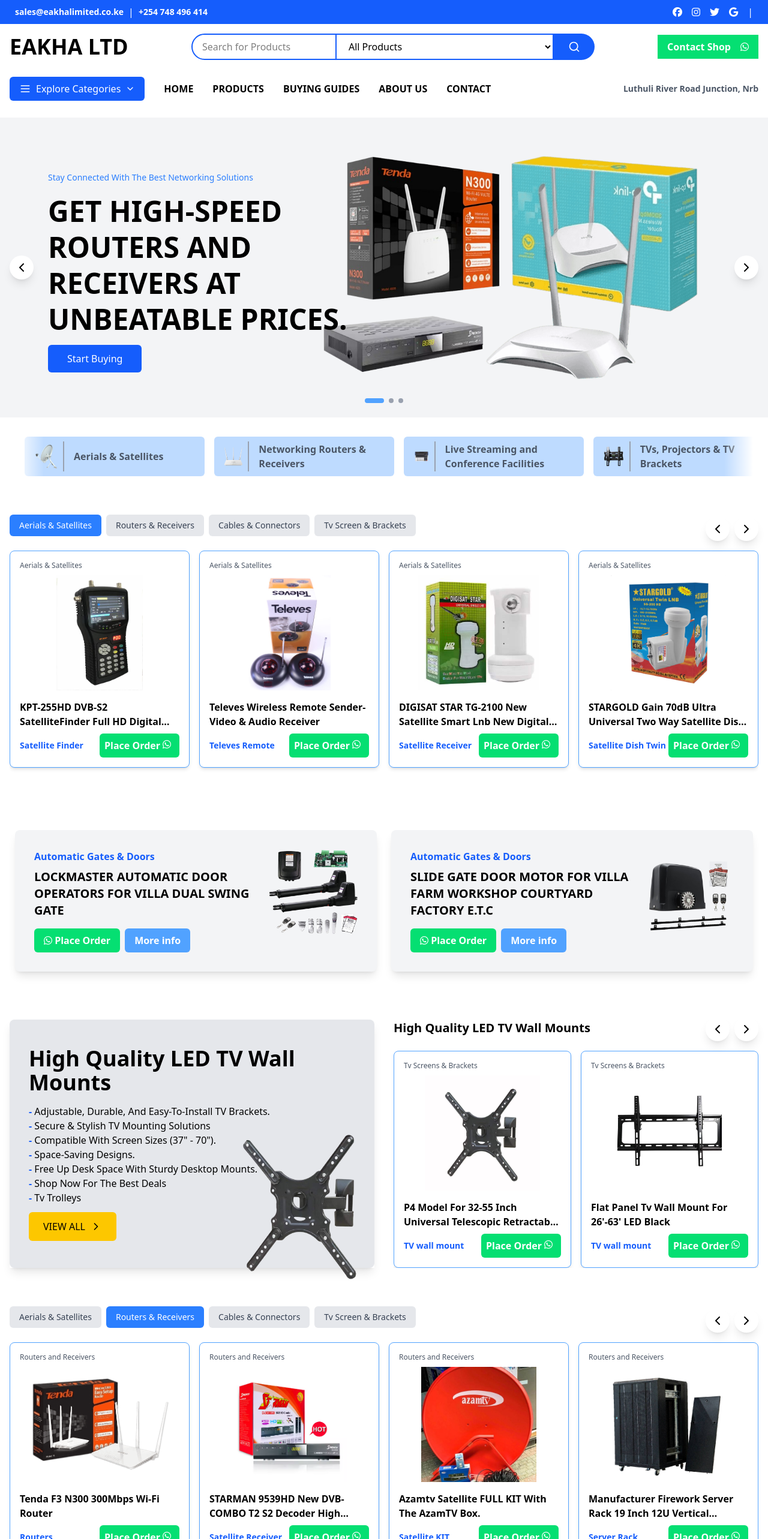
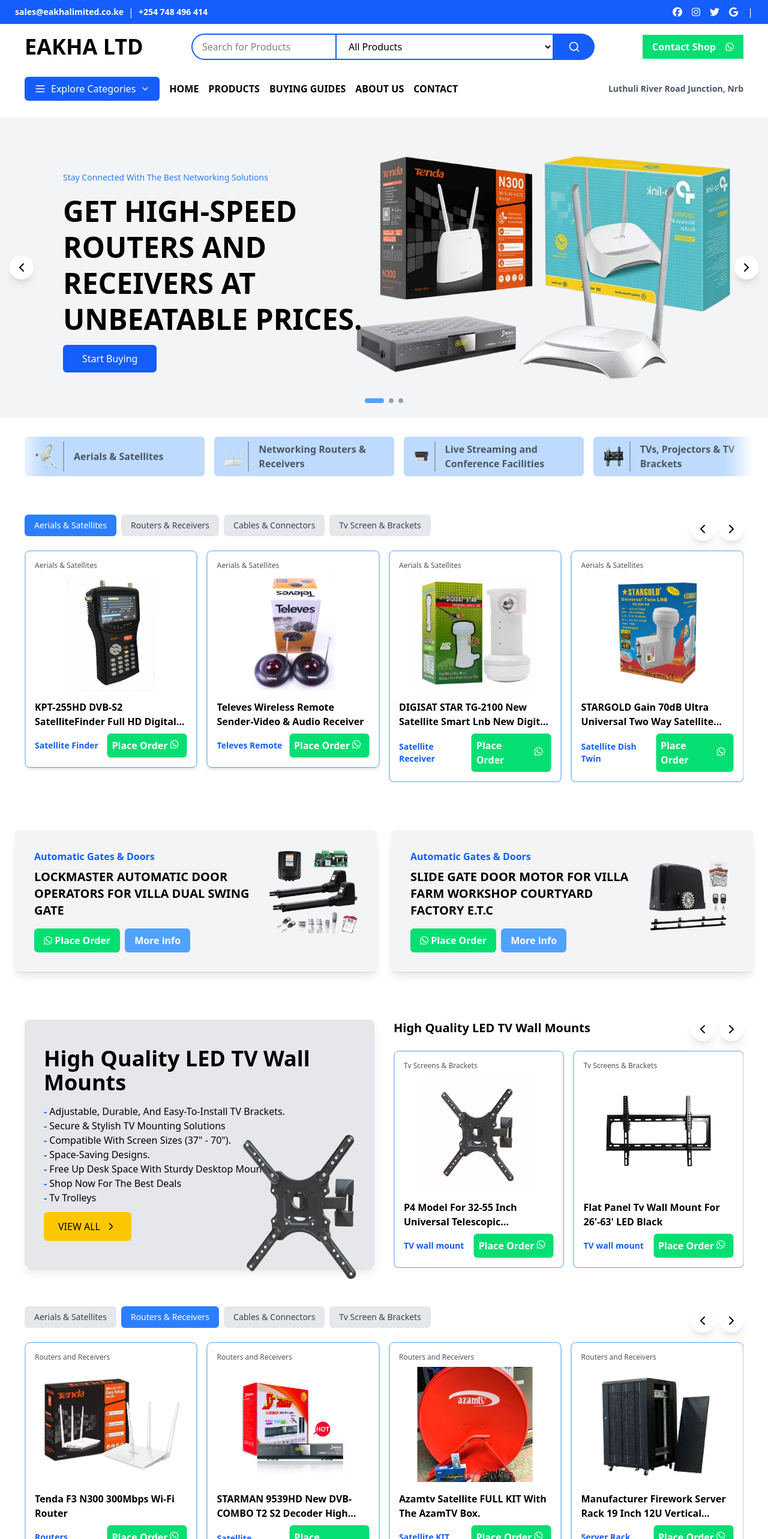
Before and after one commit to Binary-Bros-KE/Alfa-Sounds-Electronics, a React (Vite) app: page / in a window 1280 px wide. Shown: the top 2566 px of the page at 60% size. Built offline with nearby package versions, Linux system fonts and the light colour scheme.

Commit message:
Responsive

```diff
--- a/src/components/categoriesSlider/CategoriesSlider.jsx
+++ b/src/components/categoriesSlider/CategoriesSlider.jsx
@@ -29,7 +29,7 @@
         {
             title: "TVs, Projectors & TV Brackets",
             image: "/categories/brackets.png",
-            href: "/products/tvs-projectors-and-tv-brackets",
+            href: "/products/tv-screens-and-brackets",
             id: 4
         },
         {
@@ -47,13 +47,13 @@
         {
             title: "Cables & Connectors",
             image: "/categories/cables.png",
-            href: "/products/aerials-and-satellites",
+            href: "/products/cables-and-connectors",
             id: 7
         },
         {
             title: "Automatic Gates and Doors",
             image: "/categories/gates.png",
-            href: "/products/aerials-and-satellites",
+            href: "/products/automatic-gates-and-doors",
             id: 8
         }
     ]
--- a/src/components/footer/Footer.jsx
+++ b/src/components/footer/Footer.jsx
@@ -74,7 +74,7 @@
   }
 
   return (
-    <footer className="bg-white">
+    <footer className="bg-white eakha-container">
       {/* Features Section */}
       <div className="mx-auto px-4 py-5">
         <div className="grid grid-cols-1 md:grid-cols-2 lg:grid-cols-4 gap-8">
--- a/src/components/heroSlider/HeroSlider.jsx
+++ b/src/components/heroSlider/HeroSlider.jsx
@@ -50,7 +50,7 @@
   return (
     <div className="relative h-[500px] w-full overflow-hidden">
       {/* Background Pattern */}
-      <div className="absolute inset-0 bg-[linear-gradient(45deg,transparent_25%,rgba(0,0,0,0.02)_25%,rgba(0,0,0,0.02)_50%,transparent_50%,transparent_75%,rgba(0,0,0,0.02)_75%)] bg-[length:20px_20px]" />
+      <div className={`absolute inset-0 ${slides[currentSlide].bgColor}`} />
       <AnimatePresence mode="wait">
         <motion.div
           key={currentSlide}
@@ -58,7 +58,7 @@
           animate={{ opacity: 1, x: 0 }}
           exit={{ opacity: 0, x: -100 }}
           transition={{ duration: 0.5 }}
-          className={`relative flex h-full w-full items-center justify-between px-4 md:px-20 ${slides[currentSlide].bgColor}`}
+          className={`relative flex h-full w-full items-center justify-between px-4 md:px-20  eakha-container`}
         >
           {/* Content */}
           <div className="z-10 max-w-xl">
@@ -96,7 +96,7 @@
             initial={{ opacity: 0, scale: 0.8 }}
             animate={{ opacity: 1, scale: 1 }}
             transition={{ delay: 0.2 }}
-            className="absolute right-25 top-1/2 hidden -translate-y-1/2 transform md:block"
+            className="absolute right-5 top-1/2 hidden -translate-y-1/2 transform md:block"
           >
             <img
               src={slides[currentSlide].image || "/placeholder.svg"}
@@ -104,6 +104,7 @@
               className="h-[400px] w-auto object-contain"
             />
           </motion.div>
+
         </motion.div>
       </AnimatePresence>
 
--- a/src/components/heroStaticimage/HeroStaticImage.jsx
+++ b/src/components/heroStaticimage/HeroStaticImage.jsx
@@ -1,6 +1,7 @@
 const HeroStatic = () => {
     return (
-        <div className="relative max-sm:h-[500px] max-sm:flex max-sm:flex-col-reverse max-sm:mt-10">
+        <div className="max-sm:h-[500px] max-sm:flex max-sm:flex-col-reverse max-sm:mt-10 bg-[#AEB6BC]">
+            <div className="relative eakha-container">
             <img src="/cables/home-static.png" alt="" />
             <div className="absolute top-0 h-full flex-col max-w-100 p-10 left-8 bg-blue-400 max-sm:static">
                 <span className="capitalize">Reliable Connectivity for Every Setup</span>
@@ -15,6 +16,7 @@
                 </ul>
                 <a href="/products/cables-and-connectors" className="bg-white text-black font-bold text-xl py-3 px-8 rounded-md hover:shadow-lg">Explore More</a>
             </div>
+            </div>
         </div>
     )
 }
--- a/src/components/navbar/Navbar.jsx
+++ b/src/components/navbar/Navbar.jsx
@@ -100,7 +100,7 @@
         </div>
 
         {/* Main Navbar */}
-        <div className="mx-auto px-4 py-4">
+        <div className="mx-auto px-4 py-4 eakha-container">
           <div className="flex items-center justify-between gap-4">
             {/* Logo */}
             <div className="flex items-center gap-4">
@@ -149,8 +149,9 @@
           {/* Bottom Navigation - Sticky */}
           <div
             className={`hidden lg:flex items-center gap-8 mt-4 py-3 transition-all duration-300
-          ${isSticky ? "fixed -top-4 px-12 left-0 w-full z-50 bg-white shadow-lg" : "relative"}`} >
+          ${isSticky ? "fixed -top-4 px-12 left-0 w-full z-50 bg-white shadow-md" : "relative"}`} >
             {/* Departments Button */}
+            <div className={`flex gap-4 items-center w-full ${isSticky ? "eakha-container w-full b" : ""}`}>
               <div className="relative" ref={dropdownRef}>
                 <button
                   className="flex items-center gap-2 bg-blue-600 px-4 py-2 rounded-md text-white cursor-pointer"
@@ -184,6 +185,7 @@
                 </AnimatePresence>
               </div>
 
+
               {/* Navigation Links */}
               {navLinks.map((link, index) => (
                 <Link
@@ -199,6 +201,8 @@
               <span className="ml-auto text-sm font-bold text-gray-600">
                 Luthuli River Road Junction, Nrb
               </span>
+            </div>
+
           </div>
         </div>
 
--- a/src/components/testimonials/Testimonials.jsx
+++ b/src/components/testimonials/Testimonials.jsx
@@ -127,7 +127,7 @@
 const Testimonials = () => {
   return (
     <div className="py-12 bg-gray-50">
-      <div className="mx-auto px-4">
+      <div className="mx-auto px-4 eakha-container">
         <div className="flex justify-between items-center mb-8">
           <h2 className="text-2xl font-bold">Product Reviews</h2>
           <a href="/products" className="text-sm text-gray-600 hover:text-gray-900 flex items-center gap-2">
--- a/src/pages/blog/BlogPage.jsx
+++ b/src/pages/blog/BlogPage.jsx
@@ -70,7 +70,7 @@
 
 const BlogPage = () => {
     return (
-        <div className="mx-auto px-4 py-8">
+        <div className="mx-auto px-4 py-8 eakha-container">
             <h1 className="text-3xl font-bold mb-8">Our Blog</h1>
             <div className="space-y-8">
                 {blogPosts.map((post) => (
--- a/src/pages/home/Home.jsx
+++ b/src/pages/home/Home.jsx
@@ -19,7 +19,7 @@
                 <CategoriesSlider />
             </div>
 
-            <div className="carousel-tabs">
+            <div className="carousel-tabs eakha-container">
                 <TabsCarousel defaultTab={'aerials-and-satellites'}/>
             </div>
 
@@ -27,11 +27,11 @@
                 <HeroFeatures />
             </div>
 
-            <div className="hero-CCTV-feature">
+            <div className="hero-CCTV-feature eakha-container">
                 <BracketsFeature />
             </div>
 
-            <div className="carousel-tabs">
+            <div className="carousel-tabs eakha-container">
                 <TabsCarousel defaultTab={'routers-and-receivers'}/>
             </div>
 
@@ -39,11 +39,11 @@
                 <HeroStatic />
             </div>
 
-            <div className="hero-cables-feature">
+            <div className="hero-cables-feature eakha-container">
                 <HeroCablesFeature />
             </div>
 
-            <div className="carousel-tabs">
+            <div className="carousel-tabs eakha-container">
                 <TabsCarousel defaultTab={`cables-and-connectors`}/>
             </div>
 
--- a/src/pages/products/Category.jsx
+++ b/src/pages/products/Category.jsx
@@ -27,7 +27,7 @@
   }
 
   return (
-    <section className="category-products-page mx-auto px-4 py-8">
+    <section className="category-products-page mx-auto px-4 py-8 eakha-container">
       <CategoriesSlider />
 
       <h1 className="text-3xl font-bold mt-8 mb-6 capitalize">{category} Products</h1>
--- a/src/pages/products/ProductDetailsPage.jsx
+++ b/src/pages/products/ProductDetailsPage.jsx
@@ -32,7 +32,7 @@
   const whatsappLink = `https://wa.me/1234567890?text=I'm%20interested%20in%20ordering%20${encodeURIComponent(product.title)}`
 
   return (
-    <div className="mx-auto px-4 py-8">
+    <div className="mx-auto px-4 py-8 eakha-container">
       <div className="grid grid-cols-1 md:grid-cols-2 gap-8 mb-12">
         {/* Image Carousel */}
         <ImageCarousel images={product.secondaryImages} />
--- a/src/pages/products/Products.jsx
+++ b/src/pages/products/Products.jsx
@@ -24,7 +24,7 @@
   }
 
   return (
-    <section className="products-page mx-auto px-4 py-8">
+    <section className="products-page mx-auto px-4 py-8 eakha-container">
       <CategoriesSlider />
 
       <div className="grid grid-cols-1 sm:grid-cols-2 md:grid-cols-3 lg:grid-cols-4 gap-6 mt-12">
```
Lines whose indentation alone changed are shown as unchanged.
